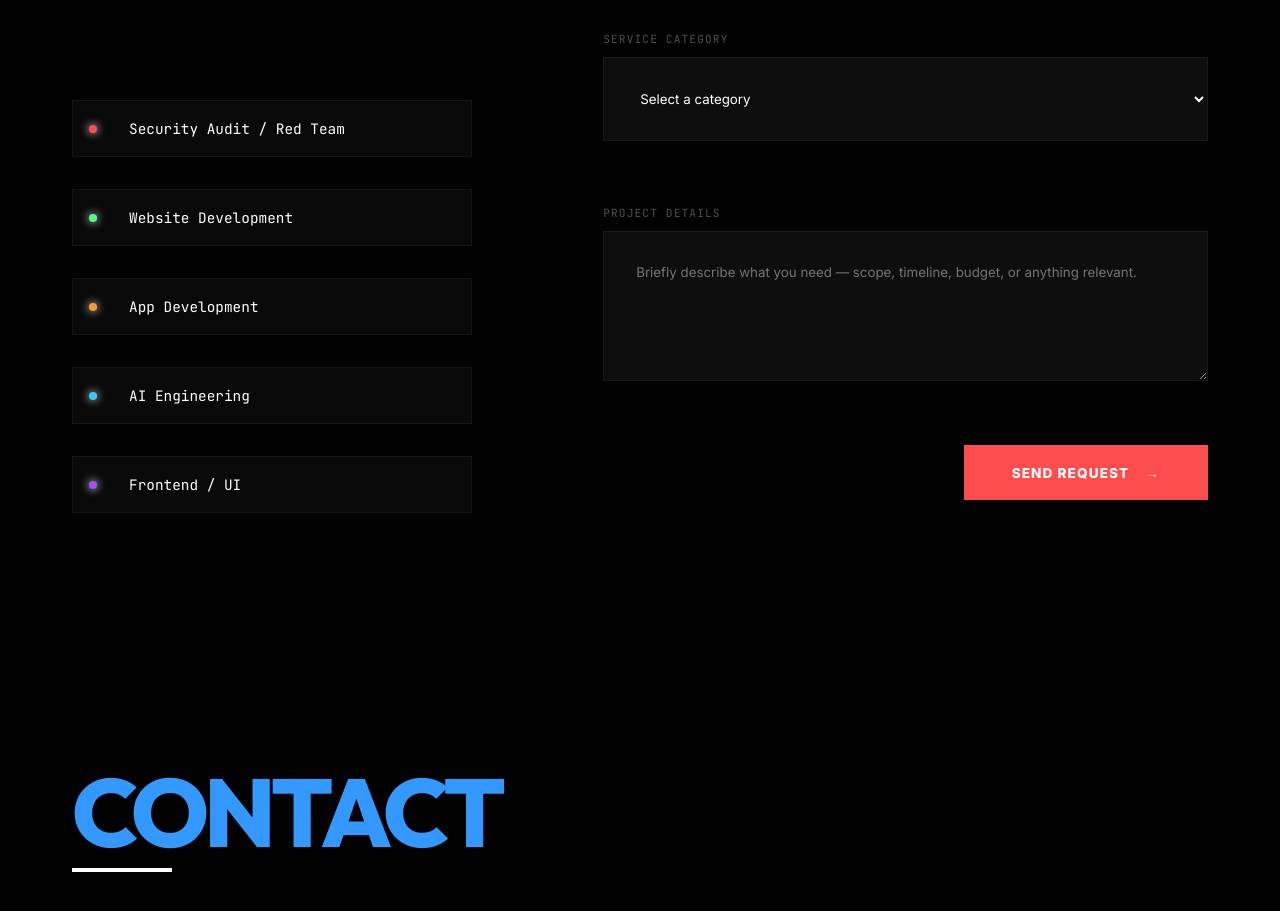
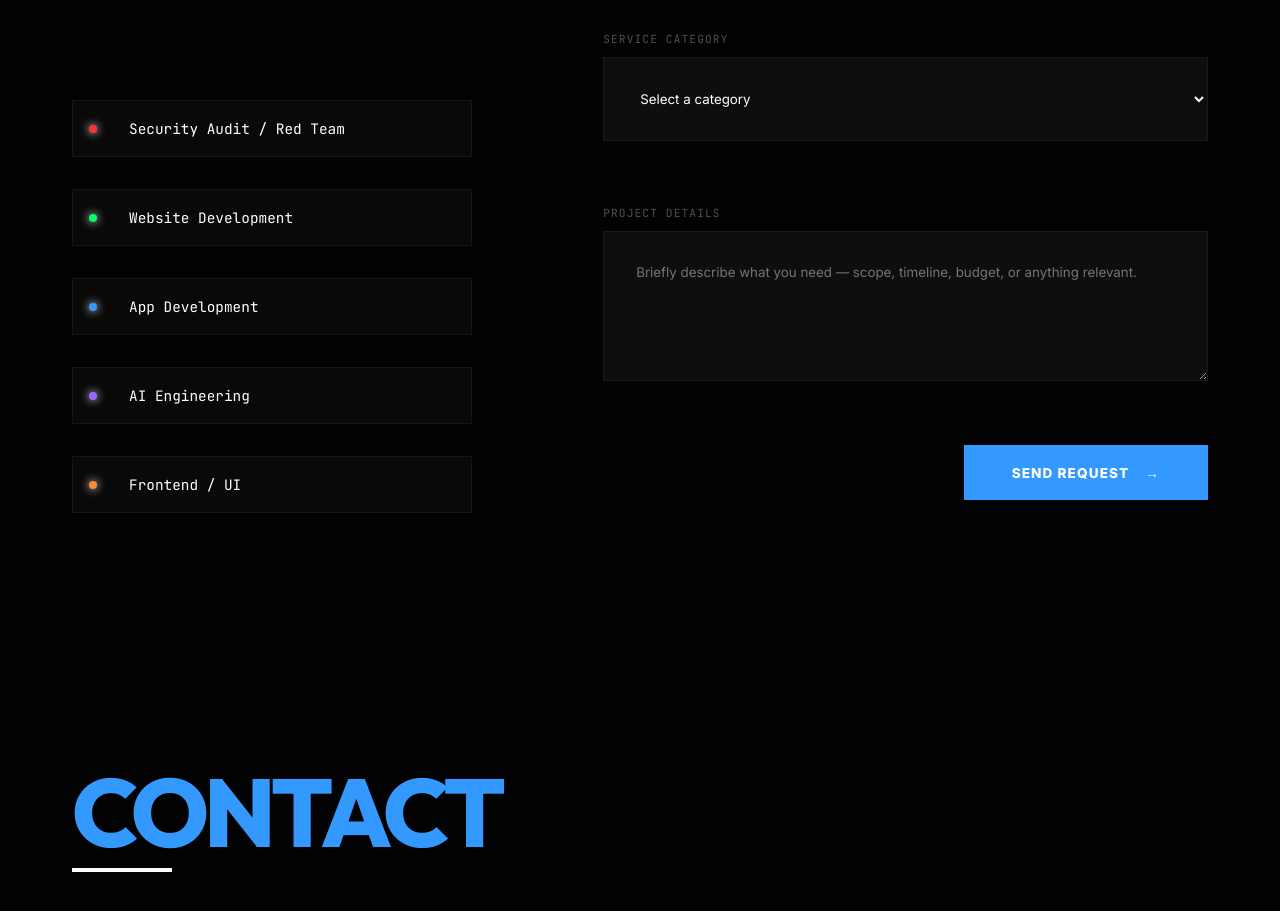
Before and after one commit to malcryptt/malcrypt-portfolio, a React (Vite) app: page / in a window 1280 px wide. Shown: the part 11040-11951 px from the top of the page. Built offline with nearby package versions, Linux system fonts and the light colour scheme.

Commit message:
final: unified interactive colors and fulfilled all branding requirements

```diff
--- a/src/sections/BookingForm.css
+++ b/src/sections/BookingForm.css
@@ -39,7 +39,7 @@
 
 .service-item:hover {
     background: rgba(255, 255, 255, 0.08);
-    border-color: var(--accent-security);
+    border-color: var(--accent-apps);
 }
 
 .service-dot {
@@ -94,14 +94,14 @@
 .form-group select:focus,
 .form-group textarea:focus {
     outline: none;
-    border-color: var(--accent-security);
+    border-color: var(--accent-apps);
     background: rgba(255, 255, 255, 0.08);
 }
 
 .btn-submit {
     align-self: flex-end;
-    background: #ff4d4d;
-    color: white;
+    background: var(--accent-apps);
+    color: var(--text-primary);
     border: none;
     padding: 1.2rem 3rem;
     font-weight: 700;
@@ -111,7 +111,8 @@
 }
 
 .btn-submit:hover {
-    background: #e60000;
+    background: var(--accent-apps);
+    filter: brightness(1.2);
     transform: translateY(-2px);
 }
 
--- a/src/sections/BookingForm.jsx
+++ b/src/sections/BookingForm.jsx
@@ -4,11 +4,11 @@ import './BookingForm.css';
 
 const BookingForm = () => {
     const services = [
-        { name: "Security Audit / Red Team", color: "#ff4d4d" },
-        { name: "Website Development", color: "#4dff88" },
-        { name: "App Development", color: "#ff9933" },
-        { name: "AI Engineering", color: "#33ccff" },
-        { name: "Frontend / UI", color: "#a64dff" }
+        { name: "Security Audit / Red Team", color: "var(--accent-security)" },
+        { name: "Website Development", color: "var(--accent-websites)" },
+        { name: "App Development", color: "var(--accent-apps)" },
+        { name: "AI Engineering", color: "var(--accent-ai)" },
+        { name: "Frontend / UI", color: "var(--accent-frontend)" }
     ];
 
     return (
```
